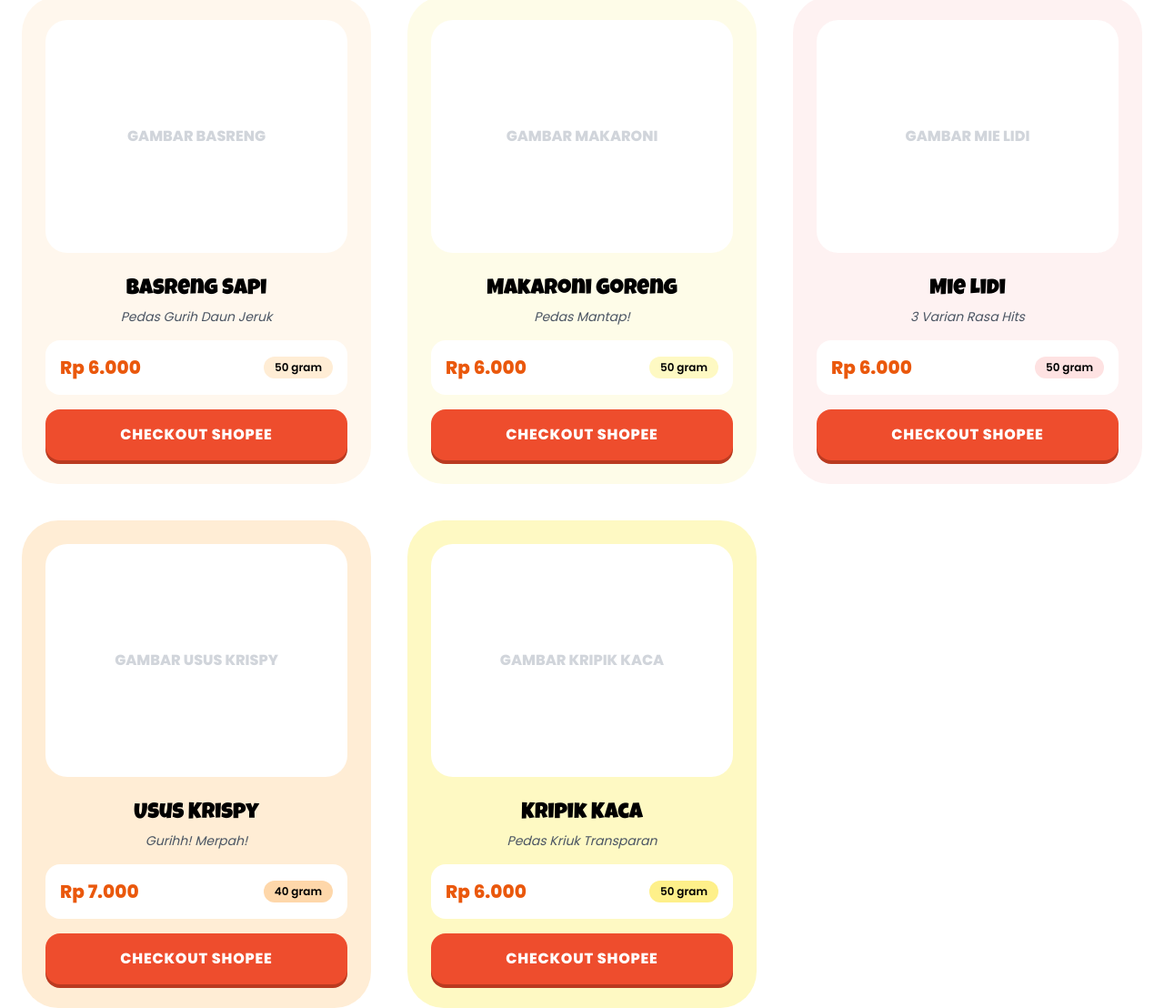
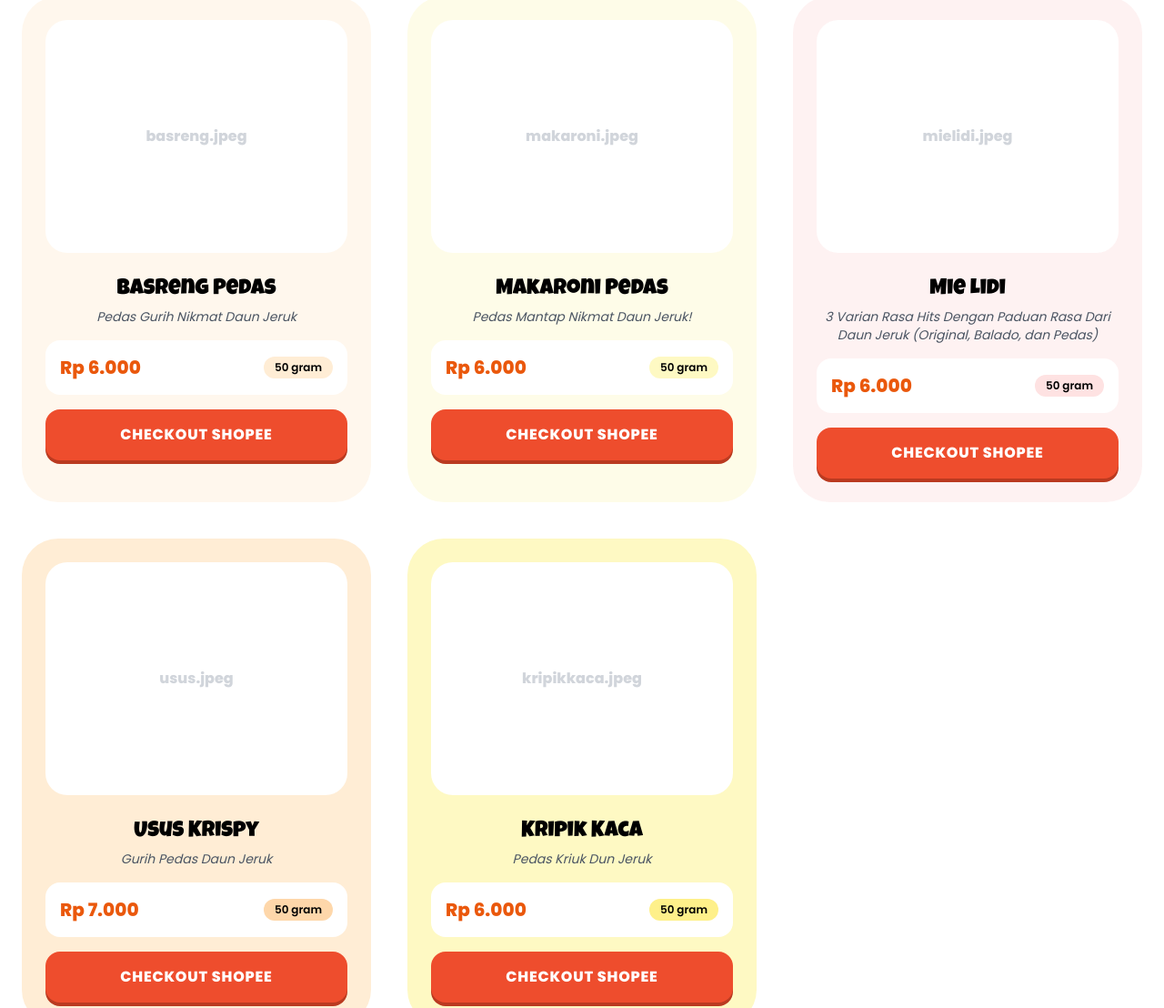
Before and after one commit to kriukkriukofficial-stack/kriukkriuk-official, a plain HTML site: page index.html in a window 1280 px wide. Shown: the part 1400-2508 px from the top of the page at 91% size. Drawn offline with nearby package versions, Linux system fonts and the light colour scheme.

Commit message:
Update index.html

```diff
--- a/index.html
+++ b/index.html
@@ -161,10 +161,10 @@ LIHAT MENU
 <!-- Basreng -->
 <div class="product-card bg-orange-50 rounded-[40px] p-6 text-center">
 <div class="h-64 bg-white rounded-3xl mb-6 overflow-hidden flex items-center justify-center">
-<span class="text-gray-300 font-bold">GAMBAR BASRENG</span>
+<span class="text-gray-300 font-bold">basreng.jpeg</span>
 </div>
-<h4 class="font-luckiest text-2xl mb-1 text-dark">Basreng Sapi</h4>
-<p class="text-sm text-gray-600 mb-4 italic">Pedas Gurih Daun Jeruk</p>
+<h4 class="font-luckiest text-2xl mb-1 text-dark">Basreng Pedas</h4>
+<p class="text-sm text-gray-600 mb-4 italic">Pedas Gurih Nikmat Daun Jeruk</p>
 <div class="flex justify-between items-center bg-white p-4 rounded-2xl mb-4">
 <span class="font-bold text-orange-600 text-xl">Rp 6.000</span>
 <span class="text-xs font-semibold bg-orange-100 px-3 py-1 rounded-full">50 gram</span>
@@ -175,10 +175,10 @@ LIHAT MENU
 <!-- Makaroni -->
 <div class="product-card bg-yellow-50 rounded-[40px] p-6 text-center">
 <div class="h-64 bg-white rounded-3xl mb-6 overflow-hidden flex items-center justify-center">
-<span class="text-gray-300 font-bold">GAMBAR MAKARONI</span>
+<span class="text-gray-300 font-bold">makaroni.jpeg</span>
 </div>
-<h4 class="font-luckiest text-2xl mb-1 text-dark">Makaroni Goreng</h4>
-<p class="text-sm text-gray-600 mb-4 italic">Pedas Mantap!</p>
+<h4 class="font-luckiest text-2xl mb-1 text-dark">Makaroni Pedas</h4>
+<p class="text-sm text-gray-600 mb-4 italic">Pedas Mantap Nikmat Daun Jeruk!</p>
 <div class="flex justify-between items-center bg-white p-4 rounded-2xl mb-4">
 <span class="font-bold text-orange-600 text-xl">Rp 6.000</span>
 <span class="text-xs font-semibold bg-yellow-100 px-3 py-1 rounded-full">50 gram</span>
@@ -189,10 +189,10 @@ LIHAT MENU
 <!-- Mie Lidi -->
 <div class="product-card bg-red-50 rounded-[40px] p-6 text-center">
 <div class="h-64 bg-white rounded-3xl mb-6 overflow-hidden flex items-center justify-center">
-<span class="text-gray-300 font-bold">GAMBAR MIE LIDI</span>
+<span class="text-gray-300 font-bold">mielidi.jpeg</span>
 </div>
 <h4 class="font-luckiest text-2xl mb-1 text-dark">Mie Lidi</h4>
-<p class="text-sm text-gray-600 mb-4 italic">3 Varian Rasa Hits</p>
+<p class="text-sm text-gray-600 mb-4 italic">3 Varian Rasa Hits Dengan Paduan Rasa Dari Daun Jeruk (Original, Balado, dan Pedas)</p>
 <div class="flex justify-between items-center bg-white p-4 rounded-2xl mb-4">
 <span class="font-bold text-orange-600 text-xl">Rp 6.000</span>
 <span class="text-xs font-semibold bg-red-100 px-3 py-1 rounded-full">50 gram</span>
@@ -203,13 +203,13 @@ LIHAT MENU
 <!-- Usus Krispy -->
 <div class="product-card bg-orange-100 rounded-[40px] p-6 text-center">
 <div class="h-64 bg-white rounded-3xl mb-6 overflow-hidden flex items-center justify-center">
-<span class="text-gray-300 font-bold">GAMBAR USUS KRISPY</span>
+<span class="text-gray-300 font-bold">usus.jpeg</span>
 </div>
 <h4 class="font-luckiest text-2xl mb-1 text-dark">Usus Krispy</h4>
-<p class="text-sm text-gray-600 mb-4 italic">Gurihh! Merpah!</p>
+<p class="text-sm text-gray-600 mb-4 italic">Gurih Pedas Daun Jeruk</p>
 <div class="flex justify-between items-center bg-white p-4 rounded-2xl mb-4">
 <span class="font-bold text-orange-600 text-xl">Rp 7.000</span>
-<span class="text-xs font-semibold bg-orange-200 px-3 py-1 rounded-full">40 gram</span>
+<span class="text-xs font-semibold bg-orange-200 px-3 py-1 rounded-full">50 gram</span>
 </div>
 <a href="https://id.shp.ee/ysPYSRjA" class="block w-full shopee-btn text-white py-4 rounded-2xl font-bold uppercase tracking-wider">Checkout Shopee</a>
 </div>
@@ -217,10 +217,10 @@ LIHAT MENU
 <!-- Kripik Kaca -->
 <div class="product-card bg-yellow-100 rounded-[40px] p-6 text-center">
 <div class="h-64 bg-white rounded-3xl mb-6 overflow-hidden flex items-center justify-center">
-<span class="text-gray-300 font-bold">GAMBAR KRIPIK KACA</span>
+<span class="text-gray-300 font-bold">kripikkaca.jpeg</span>
 </div>
 <h4 class="font-luckiest text-2xl mb-1 text-dark">Kripik Kaca</h4>
-<p class="text-sm text-gray-600 mb-4 italic">Pedas Kriuk Transparan</p>
+<p class="text-sm text-gray-600 mb-4 italic">Pedas Kriuk Dun Jeruk</p>
 <div class="flex justify-between items-center bg-white p-4 rounded-2xl mb-4">
 <span class="font-bold text-orange-600 text-xl">Rp 6.000</span>
 <span class="text-xs font-semibold bg-yellow-200 px-3 py-1 rounded-full">50 gram</span>
@@ -237,16 +237,16 @@ LIHAT MENU
 <div class="container mx-auto px-6">
 <div class="flex flex-col md:flex-row gap-12 items-center">
 <div class="md:w-1/2">
-<h2 class="font-luckiest text-4xl mb-6 text-orange-500">KRIUKKRIUK! FAMILY</h2>
+<h2 class="font-luckiest text-4xl mb-6 text-orange-500">KRIUKKRIUK! OFFICIAL STORE</h2>
 <p class="text-gray-300 leading-relaxed mb-6">
 Kami adalah brand UMKM yang mengangkat makanan ringan tradisional Indonesia dengan sentuhan modern. Melalui platform Shopee, TikTok, dan Instagram, kami ingin membawa cita rasa lokal ke seluruh penjuru Nusantara.
 </p>
 <div class="space-y-4">
-<a href="https://www.instagram.com/kriukkriuk_officialstore" target="_blank" class="flex items-center gap-4 bg-white/5 p-4 rounded-2xl hover:bg-white/10 transition">
+<a href="https://www.instagram.com/kriukkriuk_officialstore" target="_blank" class="flex items-center gap-4 bg-orange/5 p-4 rounded-2xl hover:bg-orange/10 transition">
 <i class="fab fa-instagram text-2xl text-pink-500"></i>
 <span>@kriukkriuk_officialstore</span>
 </a>
-<a href="https://tiktok.com/@kriukkriukofficial" target="_blank" class="flex items-center gap-4 bg-white/5 p-4 rounded-2xl hover:bg-white/10 transition">
+<a href="https://tiktok.com/@kriukkriukofficial" target="_blank" class="flex items-center gap-4 bg-orange/5 p-4 rounded-2xl hover:bg-black/10 transition">
 <i class="fab fa-tiktok text-2xl"></i>
 <span>@kriukkriukofficial</span>
 </a>
@@ -266,9 +266,9 @@ Kami adalah brand UMKM yang mengangkat makanan ringan tradisional Indonesia deng
 <!-- Footer -->
 <footer class="py-10 bg-black text-center text-white">
 <p class="text-sm font-luckiest text-orange-500 mb-2">KriukKriuk! &copy; 2026</p>
-<p class="text-xs text-gray-500 mb-4">Strategi Pemasaran Digital - Universitas Pamulang</p>
+<p class="text-xs text-gray-500 mb-4">E-Commerce - Universitas Pamulang</p>
 <div class="text-xs text-gray-600 max-w-sm mx-auto">
-Disusun Oleh: Kelompok 9 (Anggun, Dinda, Salma)
+Disusun Oleh Kelompok 9 (Anggun, Dinda, Salma)
 </div>
 </footer>
 
```
